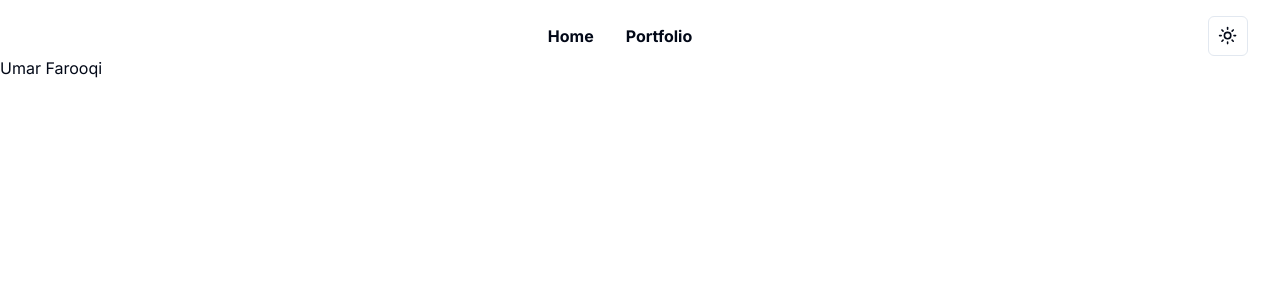
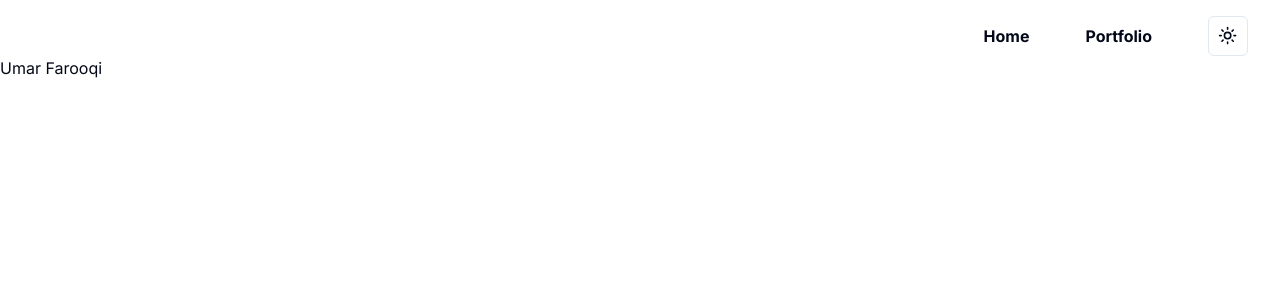
Before and after one commit to Skoomar/umar-farooqi, a Next.js app: page / in a window 1280 px wide. Shown: the top 300 px of the page. Built offline with nearby package versions, Linux system fonts and the light colour scheme.

Commit message:
More stuff

```diff
--- a/src/components/NavMenu/NavMenu.tsx
+++ b/src/components/NavMenu/NavMenu.tsx
@@ -21,8 +21,9 @@ const NavMenu = () => (
                 </div>
             </SheetContent>
         </Sheet>
-        <nav className="m-auto hidden lg:flex gap-8 font-bold">
-            <Link href="/">Home</Link>
+        {/* TODO: probably a better way to do the margins between menu items/icons than setting margin between them */}
+        <nav className="ml-auto mr-14 hidden lg:flex items-center gap-14 font-bold">
+            <Link href="/" className="align-text-bottom">Home</Link>
             <Link href="/portfolio">Portfolio</Link>
         </nav>
         <LightDarkToggle />
```
